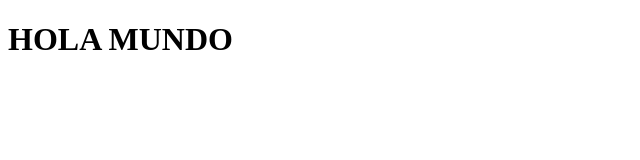
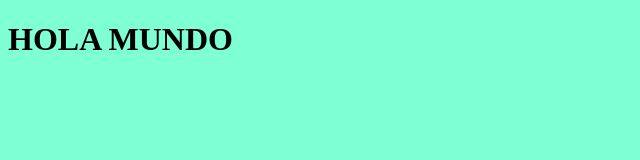
Before and after one commit to rpgmc/Nuevo-proyect, a plain HTML site: page index.html in a window 1280 px wide. Shown: the whole page, without its empty margins (0-640 px from the left). Drawn offline with Linux system fonts and the light colour scheme.

Commit message:
Modificacion del css

```diff
--- a/CSS/hola.css
+++ b/CSS/hola.css
@@ -0,0 +1,4 @@
+body{
+    background-color: aquamarine;
+    color: black;
+}
--- a/index.html
+++ b/index.html
@@ -4,6 +4,7 @@
     <meta charset="UTF-8">
     <meta http-equiv="X-UA-Compatible" content="IE=edge">
     <meta name="viewport" content="width=device-width, initial-scale=1.0">
+    <link rel="stylesheet" type="text/css" href="CSS/hola.css">
     <title>Document</title>
 </head>
 <body>
```
